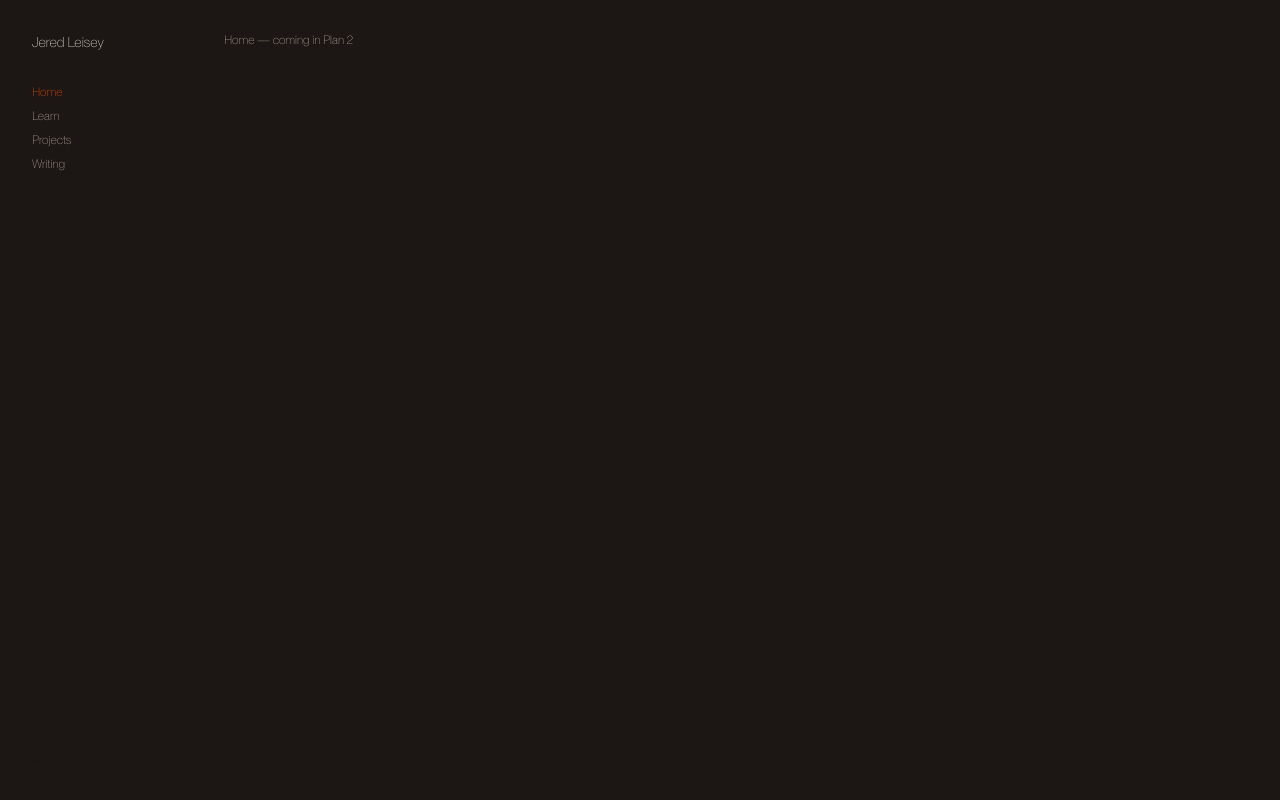
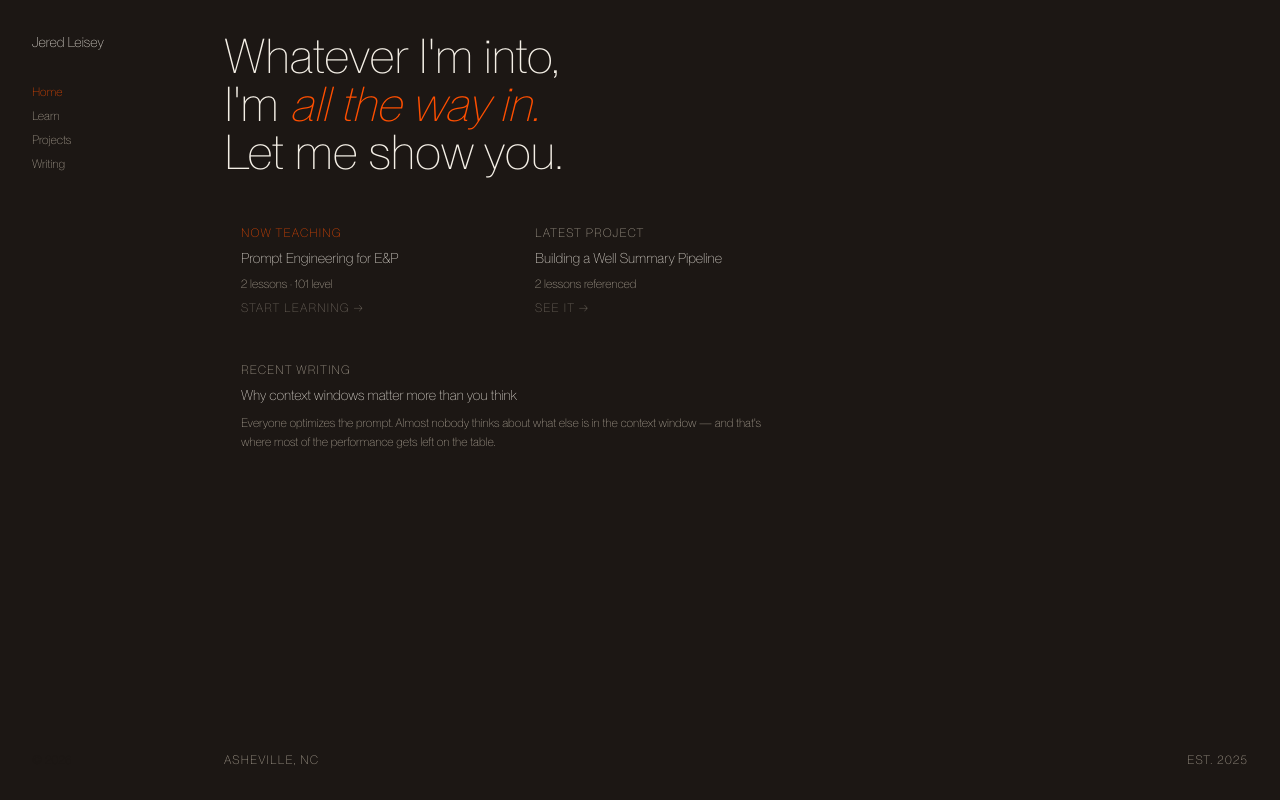
Before and after one commit to jeredleisey/jeredleisey-next, a Next.js app: page / in a window 1280 px wide. Built offline with nearby package versions, Linux system fonts and the light colour scheme.

Commit message:
feat: implement Homepage with content tease grid

```diff
--- a/app/page.tsx
+++ b/app/page.tsx
@@ -1,3 +1,94 @@
+import Link from 'next/link';
+import { getAllSeries, getAllProjects, getAllEssays } from '@/lib/content';
+
+export const metadata = { title: 'Jered Leisey' };
+
 export default function HomePage() {
-  return <div className="p-pad-2 text-my-stone text-xs">Home — coming in Plan 2</div>;
+  const activeSeries = getAllSeries().find((s) => s.metadata.status === 'active') ?? null;
+  const latestProject = getAllProjects()[0] ?? null;
+  const latestEssay = getAllEssays()[0] ?? null;
+
+  return (
+    <div className="h-full flex flex-col p-pad-2">
+      {/* Tagline */}
+      <div className="mb-pad-2">
+        <h1 className="text-3xl xl:text-5xl font-light text-my-cream leading-tight max-w-xl">
+          Whatever I&apos;m into,{' '}
+          <br />
+          I&apos;m{' '}
+          <em className="italic text-my-orange">all the way in.</em>
+          <br />
+          Let me show you.
+        </h1>
+      </div>
+
+      {/* Content tease grid */}
+      <div className="grid grid-cols-2 gap-3 max-w-xl">
+        {activeSeries && (
+          <Link
+            href={`/learn/${activeSeries.slug}`}
+            className="group border border-my-espresso/40 p-4 flex flex-col gap-2 hover:border-my-orange/40 transition-colors"
+          >
+            <span className="text-my-orange text-xs uppercase tracking-widest">
+              Now Teaching
+            </span>
+            <span className="text-my-cream text-sm font-light leading-snug group-hover:text-my-orange transition-colors">
+              {activeSeries.metadata.title}
+            </span>
+            <span className="text-my-stone text-xs">
+              {activeSeries.lessons.length} lesson
+              {activeSeries.lessons.length !== 1 ? 's' : ''} · {activeSeries.metadata.level} level
+            </span>
+            <span className="mt-auto text-my-stone/60 text-xs uppercase tracking-widest group-hover:text-my-orange transition-colors">
+              Start learning →
+            </span>
+          </Link>
+        )}
+
+        {latestProject && (
+          <Link
+            href={`/projects/${latestProject.slug}`}
+            className="group border border-my-espresso/40 p-4 flex flex-col gap-2 hover:border-my-stone/40 transition-colors"
+          >
+            <span className="text-my-stone text-xs uppercase tracking-widest">
+              Latest Project
+            </span>
+            <span className="text-my-cream text-sm font-light leading-snug group-hover:text-my-orange transition-colors">
+              {latestProject.metadata.title}
+            </span>
+            <span className="text-my-stone text-xs">
+              {latestProject.metadata.lessons.length} lesson
+              {latestProject.metadata.lessons.length !== 1 ? 's' : ''} referenced
+            </span>
+            <span className="mt-auto text-my-stone/60 text-xs uppercase tracking-widest group-hover:text-my-orange transition-colors">
+              See it →
+            </span>
+          </Link>
+        )}
+
+        {latestEssay && (
+          <Link
+            href={`/writing/${latestEssay.slug}`}
+            className="col-span-2 group border border-my-espresso/40 p-4 flex flex-col gap-2 hover:border-my-stone/40 transition-colors"
+          >
+            <span className="text-my-stone text-xs uppercase tracking-widest">
+              Recent Writing
+            </span>
+            <span className="text-my-cream text-sm font-light leading-snug group-hover:text-my-orange transition-colors">
+              {latestEssay.metadata.title}
+            </span>
+            <span className="text-my-stone text-xs leading-relaxed">
+              {latestEssay.metadata.description}
+            </span>
+          </Link>
+        )}
+      </div>
+
+      {/* Footer strip */}
+      <div className="mt-auto border-t border-my-espresso/30 pt-3 flex justify-between">
+        <span className="text-my-stone text-xs uppercase tracking-widest">Asheville, NC</span>
+        <span className="text-my-stone text-xs uppercase tracking-widest">Est. 2025</span>
+      </div>
+    </div>
+  );
 }
```
